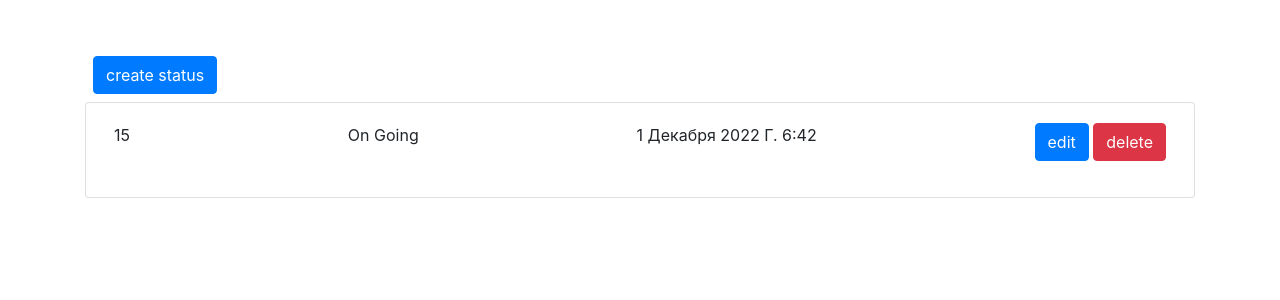
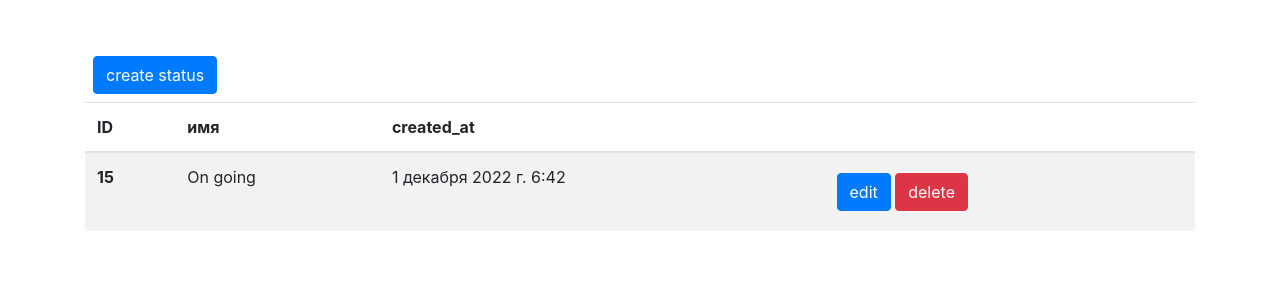
Before and after one commit to GregTMJ/python-project-52, a Django app: page /statuses/ in a window 1280 px wide. Shown: the part 72-372 px from the top of the page. Run offline with Django 4.2, Linux system fonts and the light colour scheme; a user stored in the database is signed in; data comes from the database, SQL or seed files in the repository; some libraries are stand-ins or nearby versions.

Commit message:
changing status main template

```diff
--- a/task_manager/templates/status/main.html
+++ b/task_manager/templates/status/main.html
@@ -11,29 +11,50 @@
             <a class="btn btn-primary" href="{% url 'status_create' %}"
                role="button">{% trans 'create status' %}</a>
         </div>
-        <ul class="list-group">
+        <table class="table table-striped">
+            <thead>
+            <tr>
+                <th scope="col">
+                    {% trans 'ID' %}
+                </th>
+                <th scope="col">
+                    {% trans 'name' %}
+                </th>
+                <th scope="col">
+                    {% trans 'created_at' %}
+                </th>
+                <th scope="col">
+
+                </th>
+            </tr>
+            </thead>
+            <tbody>
             {% if statuses %}
             {% for status in statuses %}
-
-            <li class="list-group-item">
-
-                <div class="d-flex bd-highlight mb-3">
-                    <div class="mr-auto p-2 bd-highlight text-capitalize">{{ status.id }}</div>
-                    <div class="mr-auto p-2 bd-highlight text-capitalize">{{ status.name }}</div>
-                    <div class="mr-auto p-2 bd-highlight text-capitalize">{{ status.created_at }}</div>
+            <tr>
+                <th scope="col">
+                    {{ status.id }}
+                </th>
+                <td>
+                    {{ status.name }}
+                </td>
+                <td>
+                    {{ status.created_at }}
+                </td>
+                <td>
                     <div class="p-2 bd-highlight">
                         <a class="btn btn-primary" href="{% url 'status_update' status.id %}"
                            role="button">{% trans 'edit' %}</a>
                         <a class="btn btn-danger" href="{% url 'status_delete' status.id %}"
                            role="button">{% trans 'delete' %}</a>
                     </div>
-                </div>
-
-            </li>
-
+                </td>
+            </tr>
             {% endfor %}
             {% endif %}
-        </ul>
+
+            </tbody>
+        </table>
     </div>
 </main>
 {% endblock %}
```
Also changed, not shown: task_manager/locale/ru/LC_MESSAGES/django.po, 1 other file.
